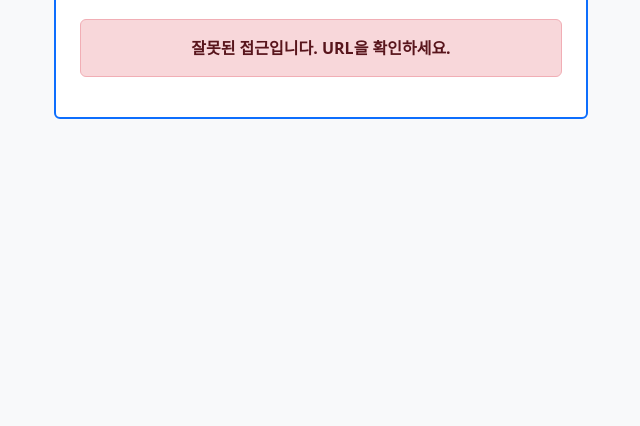
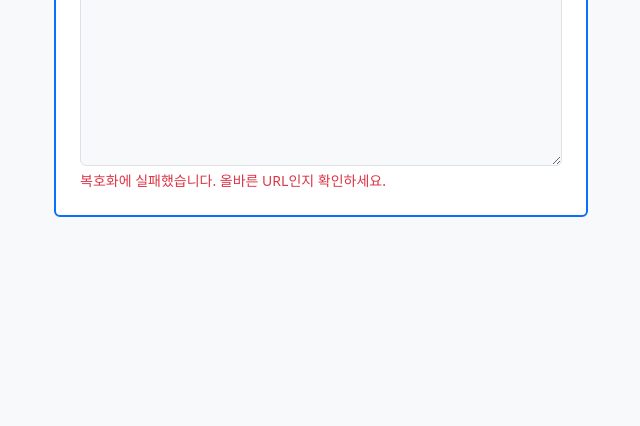
Before and after one commit to today-self-study/Sydra, a plain HTML site: page docs/404.html in a window 1280 px wide. Shown: the part 374-800 px from the top of the page, without its empty margins (319-959 px from the left). Drawn offline with nearby package versions, Linux system fonts and the light colour scheme.

Commit message:
index.html 및 404.html 파일 수정: base64 인코딩 및 디코딩 기능 추가, 결과 표시 영역 개선

```diff
--- a/docs/404.html
+++ b/docs/404.html
@@ -10,18 +10,22 @@
       rel="stylesheet"
     />
     <script>
-      // UUID 정규식 (간단 버전)
-      function extractUUID(path) {
-        const uuidRegex = /([0-9a-fA-F]{8}-[0-9a-fA-F]{4}-[0-9a-fA-F]{4}-[0-9a-fA-F]{4}-[0-9a-fA-F]{12})$/;
-        const match = path.match(uuidRegex);
-        return match ? match[1] : null;
+      // base64 디코딩 함수 (유니코드 대응)
+      function base64Decode(str) {
+        try {
+          return decodeURIComponent(escape(atob(str)));
+        } catch (e) {
+          return null;
+        }
       }
 
       document.addEventListener("DOMContentLoaded", function () {
-        const uuid = extractUUID(location.pathname);
+        // URL의 마지막 path segment 추출
+        const pathSegments = location.pathname.split('/');
+        const encoded = pathSegments[pathSegments.length - 1] || pathSegments[pathSegments.length - 2];
         const cardBody = document.getElementById("cardBody");
         cardBody.innerHTML = "";
-        if (!uuid) {
+        if (!encoded) {
           cardBody.innerHTML = `<div class='alert alert-danger text-center fw-semibold'>잘못된 접근입니다. URL을 확인하세요.</div>`;
           return;
         }
@@ -29,29 +33,21 @@
         const resultDiv = document.createElement("div");
         resultDiv.className = "mt-2";
         resultDiv.innerHTML = `
-          <label class="form-label fw-semibold">조회 결과 (UUID: <span class='text-primary'>${uuid}</span>)</label>
+          <label class="form-label fw-semibold">복호화 결과</label>
           <textarea id="resultText" class="form-control" rows="8" readonly style="background:#f8f9fa"></textarea>
           <div id="resultMsg" class="form-text text-danger mt-1"></div>
         `;
         cardBody.appendChild(resultDiv);
         const resultText = resultDiv.querySelector("#resultText");
-        resultText.value = "조회 중...";
-        // fetch 부분은 주석 처리 유지
-        /*
-        fetch(`/api/data/${uuid}`)
-          .then(res => {
-            if (!res.ok) throw new Error("데이터 없음");
-            return res.text();
-          })
-          .then(data => {
-            resultText.value = data;
-            resultMsg.textContent = "";
-          })
-          .catch(err => {
-            resultText.value = "";
-            resultMsg.textContent = err.message || "데이터를 불러올 수 없습니다.";
-          });
-        */
+        const resultMsg = resultDiv.querySelector("#resultMsg");
+        const decoded = base64Decode(encoded);
+        if (decoded === null) {
+          resultText.value = "";
+          resultMsg.textContent = "복호화에 실패했습니다. 올바른 URL인지 확인하세요.";
+        } else {
+          resultText.value = decoded;
+          resultMsg.textContent = "";
+        }
       });
     </script>
   </head>
```
Also changed, not shown: docs/index.html (+32 -0 lines).
